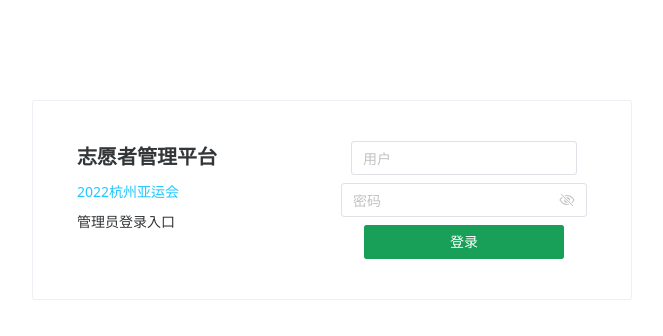
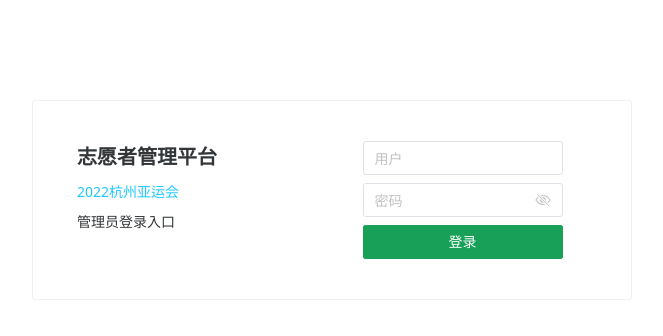
Before and after one commit to Lambozhuang/asian-games-volunteer-platform, a Vue app: page /login in a window 1280 px wide. Shown: the top 336 px of the page, without its empty margins (308-971 px from the left). Built offline with nearby package versions, Linux system fonts and the light colour scheme.

Commit message:
登录页面样式微调

```diff
--- a/src/Login.vue
+++ b/src/Login.vue
@@ -11,13 +11,16 @@
         margin-top: 100px;
       "
     >
-      <n-space justify="space-between">
+      <n-grid cols="10" :x-gap="12">
+        <n-grid-item span="5">
           <n-space vertical align="start">
             <div class="login-title">志愿者管理平台</div>
             <div class="login-description1">2022杭州亚运会</div>
             <div class="login-description2">管理员登录入口</div>
           </n-space>
-        <n-space vertical align="center">
+        </n-grid-item>
+        <n-grid-item span="5">
+          <n-space vertical align="center" justify="center">
             <n-input
               class="login-input"
               type="text"
@@ -35,14 +38,23 @@
               登录
             </n-button>
           </n-space>
-      </n-space>
+        </n-grid-item>
+      </n-grid>
     </n-card>
   </n-layout>
 </template>
 
 <script setup>
 import { ref } from "vue";
-import { NButton, NInput, NSpace, NCard, NLayout } from "naive-ui";
+import {
+  NButton,
+  NInput,
+  NSpace,
+  NCard,
+  NLayout,
+  NGrid,
+  NGridItem,
+} from "naive-ui";
 import { useRouter } from "vue-router";
 import axios from "axios";
 import common from "./Common.vue";
@@ -82,6 +94,7 @@
 .login-button,
 .login-input {
   min-width: 200px;
+  max-width: 200px;
 }
 
 .login-title {
```
Lines whose indentation alone changed are shown as unchanged.
